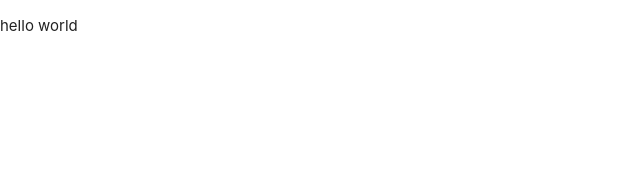
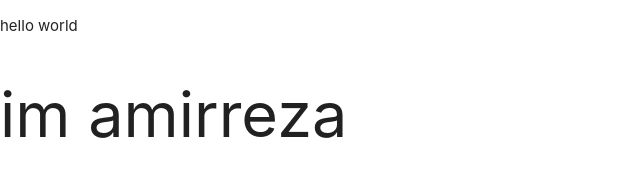
Before and after one commit to amirtst/project2, a plain HTML site: page index.html in a window 1280 px wide. Shown: the whole page, without its empty margins (0-640 px from the left). Drawn offline with Linux system fonts and the light colour scheme.

Commit message:
second commit

```diff
--- a/index.html
+++ b/index.html
@@ -13,6 +13,7 @@
     <p>
         hello world
     </p>
+    <h1>im amirreza</h1>
     <script src="assets/materialize-v1.0.0/materialize/js/materialize.min.js">
     </script>
     <script src="js/main.js"></script>
```
Also changed, not shown: css/main.css (added).
